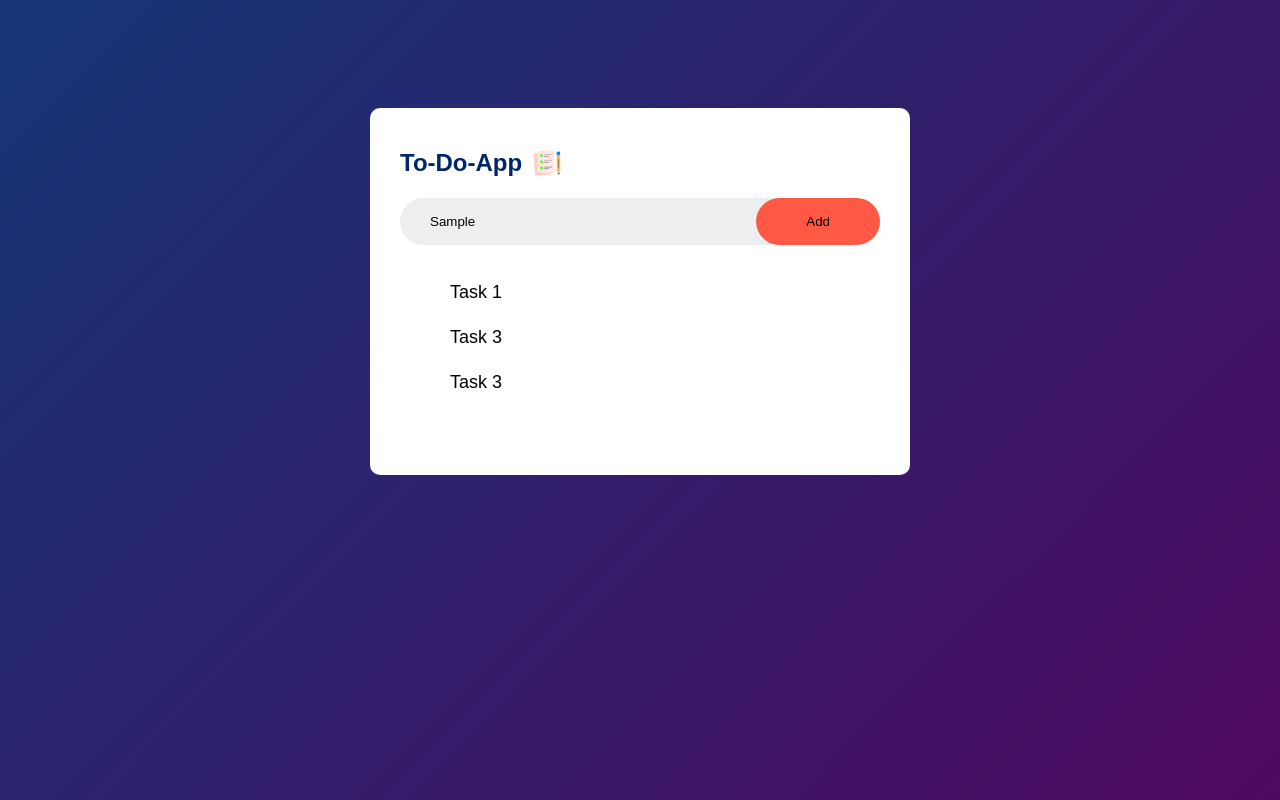
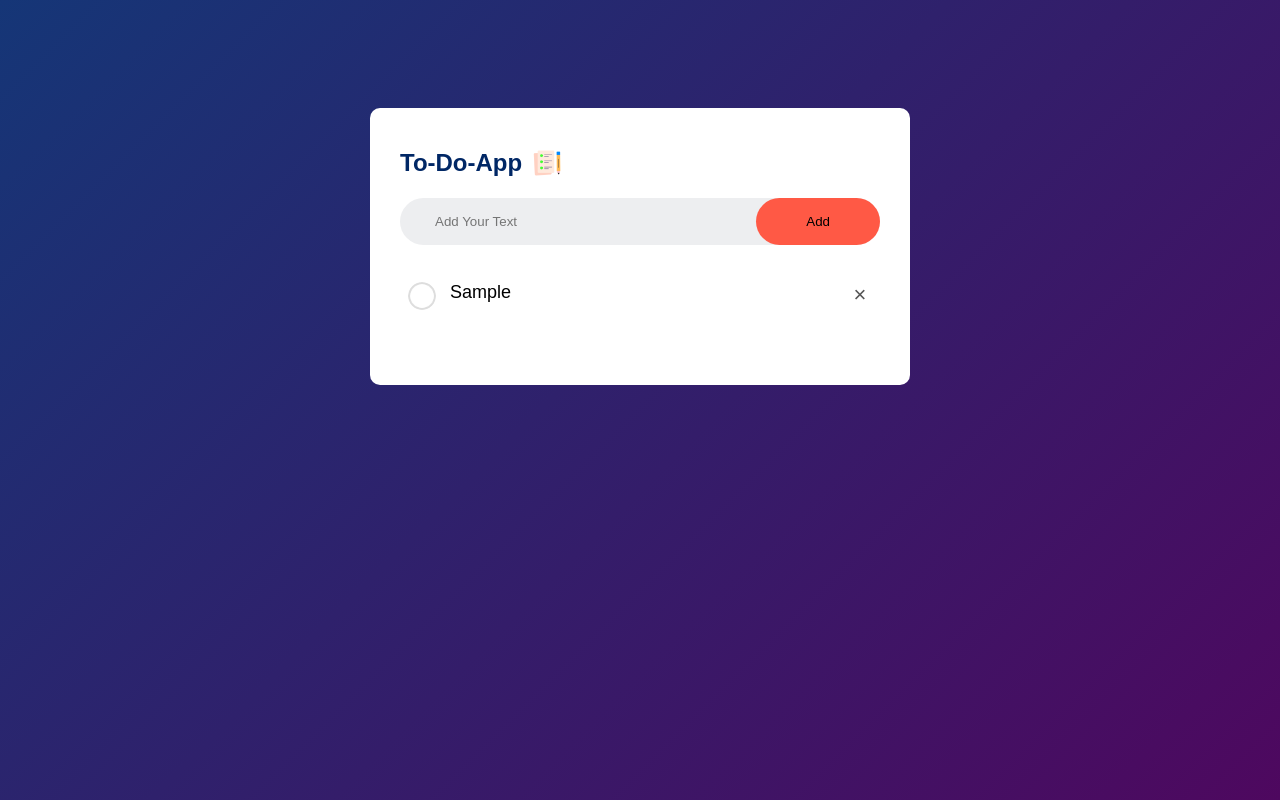
Before and after one commit to Pepo946/CodeAlpha_To_Do_List, a plain HTML site: page index.html in a window 1280 px wide. Both pictures are taken after typing "Sample" into the empty fields and a click on the button "Add". Drawn offline with Linux system fonts and the light colour scheme.

Commit message:
/commit
finally finished it, it was a really good project to learn i lot from it

```diff
--- a/Logic.js
+++ b/Logic.js
@@ -0,0 +1,37 @@
+const inputbox = document.getElementById("input-box");
+const listcontainer = document.getElementById("list-container");
+
+function addTask() {
+  if (inputbox.value === "") {
+    alert("You must write something!");
+  } else {
+    let li = document.createElement("li");
+    li.innerHTML = inputbox.value;
+    listcontainer.appendChild(li);
+    inputbox.value = "";
+    let span = document.createElement("span");
+    span.innerHTML = "\u00d7";
+    li.appendChild(span);
+    tacke(); // Save task to localStorage after adding
+  }
+}
+
+listcontainer.addEventListener("click", function (e) {
+  if (e.target.tagName === "LI") {
+    e.target.classList.toggle("checked");
+    tacke();
+  } else if (e.target.tagName === "SPAN") {
+    e.target.parentElement.remove();
+    tacke();
+  }
+});
+
+function tacke() {
+  localStorage.setItem("date", listcontainer.innerHTML); // Corrected innerHTML
+}
+
+function show() {
+  listcontainer.innerHTML = localStorage.getItem("date"); // Corrected innerHTML
+}
+
+show();
--- a/index.html
+++ b/index.html
@@ -11,15 +11,12 @@
       <div class="todo-app">
         <h2>To-Do-App<img src="images/icon.png" /></h2>
         <div class="row">
-            <input type="text"  id="input-box" placeholder="Add Your Text">
-        <button>Add</button>
+          <input type="text" id="input-box" placeholder="Add Your Text" />
+          <button onclick="addTask()">Add</button>
         </div>
-        <ul id="list-container">
-            <li>Task 1</li>
-            <li>Task 3</li>
-            <li>Task 3</li>
-        </ul>
+        <ul id="list-container"></ul>
       </div>
     </div>
+    <script src="Logic.js"></script>
   </body>
 </html>
--- a/style.css
+++ b/style.css
@@ -2,7 +2,7 @@
   margin: 0;
   padding: 0;
   box-sizing: border-box;
-  font-family: 'Poppins', sans-serif;
+  font-family: "Poppins", sans-serif;
 }
 .container {
   width: 100%;
@@ -42,8 +42,8 @@ input {
   border: none;
   outline: none;
   background: transparent;
-  padding: 10px;
-  font-weight: 15px;
+  padding: 15px;
+  font-weight: 20px;
 }
 button {
   border: none;
@@ -54,10 +54,46 @@ button {
   cursor: pointer;
   border-radius: 30px;
 }
-ul li{
-    list-style: none;
-    font-size:18px ;
-    padding: 12px 80px 12px 50px;
-    user-select: none;
-    cursor: pointer;
+ul li {
+  list-style: none;
+  font-size: 18px;
+  padding: 12px 80px 12px 50px;
+  user-select: none;
+  cursor: pointer;
+  position: relative;
 }
+ul li::before {
+  content: "";
+  position: absolute;
+  height: 28px;
+  width: 28px;
+  border-radius: 50%;
+  background-image: url(images/unchecked.png);
+  background-size: cover;
+  background-position: center;
+  top: 12px;
+  left: 8px;
+}
+ul li.checked {
+  color: #555;
+  text-decoration: line-through;
+}
+ul li.checked::before {
+  background-image: url(images/checked.png);
+}
+
+ul li span {
+  position: absolute;
+  right: 0;
+  top: 5px;
+  width: 40px;
+  height: 40px;
+  font-size: 22px;
+  color: #555;
+  line-height: 40px;
+  text-align: center;
+  border-radius: 50%;
+}
+ul li span:hover {
+  background: #edeef0;
+}
```
Also changed, not shown: 1 other file.
